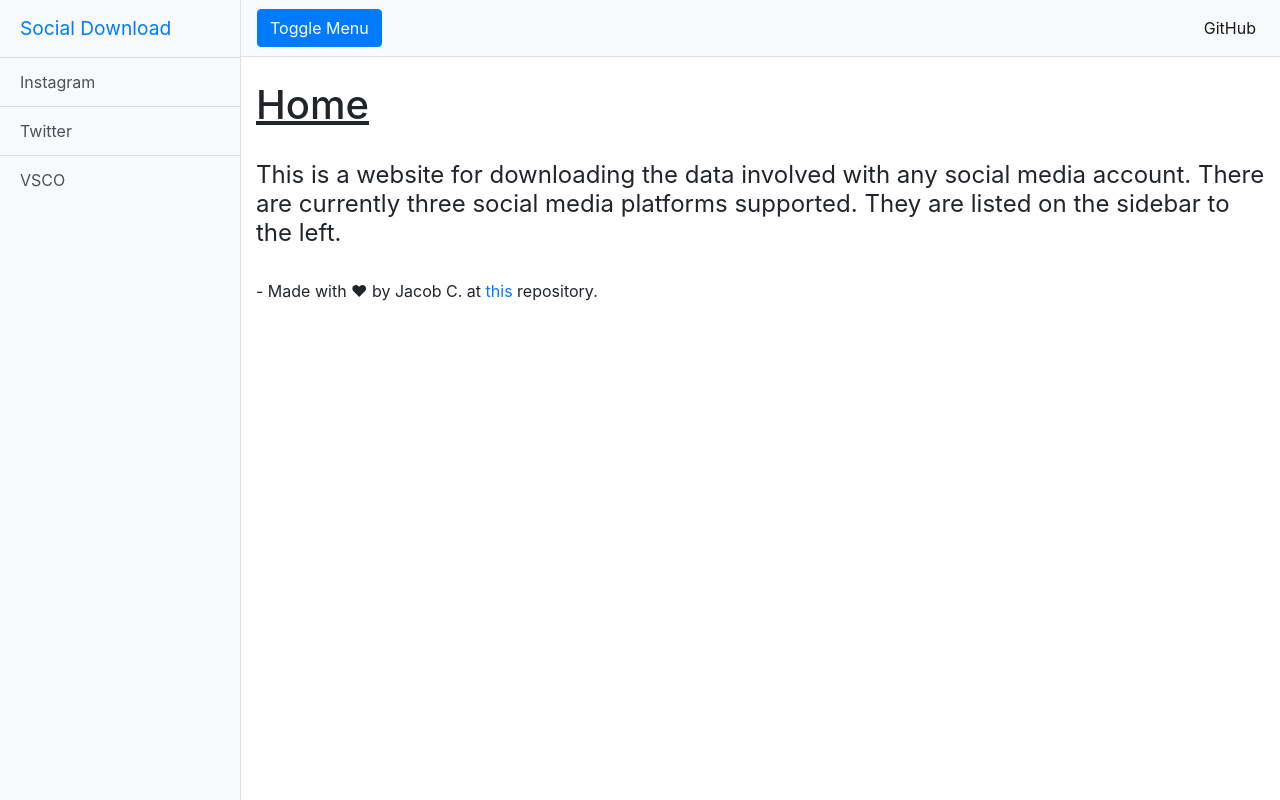
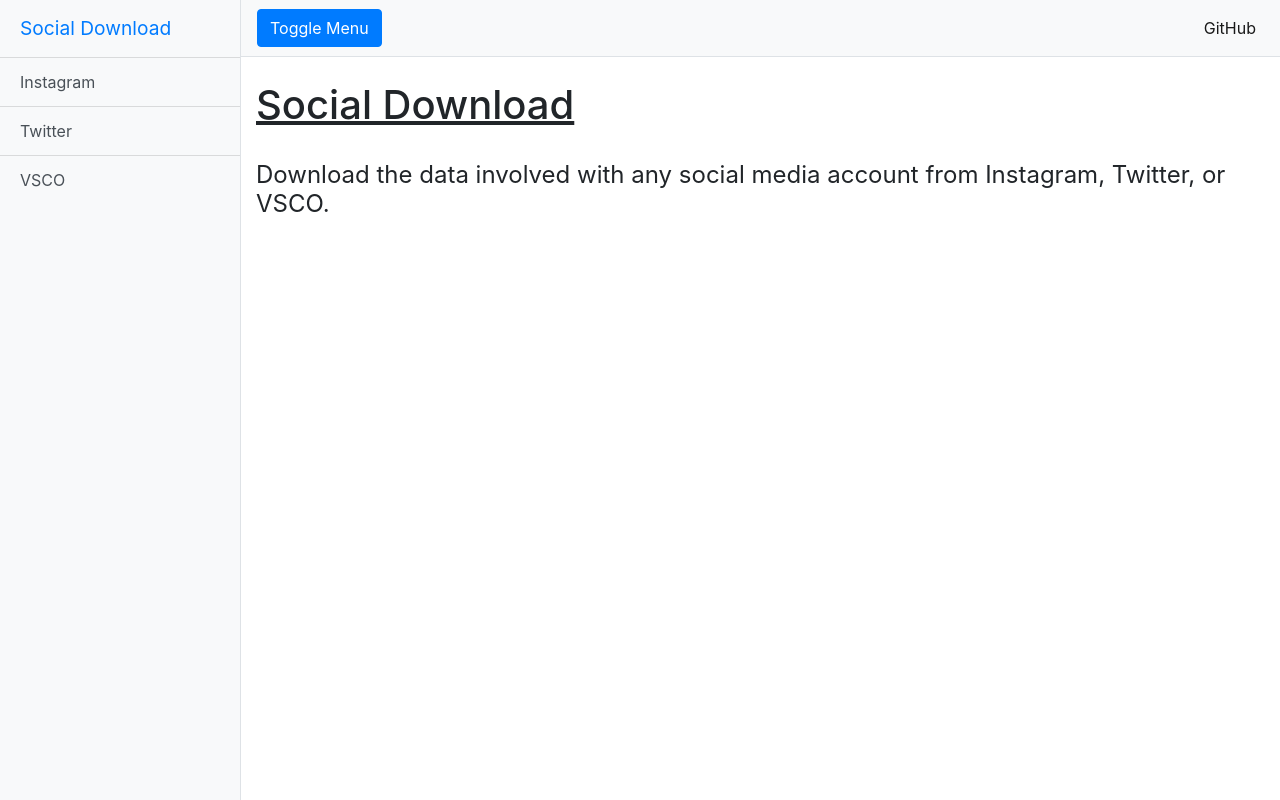
Before and after one commit to jacobc2700/social-download, a Flask app: page /home in a window 1280 px wide. Run offline with Flask 2, Linux system fonts and the light colour scheme; some libraries are stand-ins or nearby versions.

Commit message:
Small changes

```diff
--- a/templates/home.html
+++ b/templates/home.html
@@ -5,16 +5,13 @@
 {% block content %}
 
 <div class="container-fluid">
-    <h1 style="text-decoration: underline;" class="mt-4">Home</h1>
+    <h1 style="text-decoration: underline;" class="mt-4">Social Download</h1>
 
     <br>
 
-    <h4 style="font-weight: normal;">This is a website for downloading the data involved with any social media account.
-        There are currently three social media platforms supported. They are listed on the sidebar to the left.</h4>
+    <h4 style="font-weight: normal;">Download the data involved with any social media account from Instagram, Twitter, or VSCO.</h4>
 
     <br>
-
-    <p>- Made with ❤ by Jacob C. at <a href="https://github.com/jacobc2700/social-download">this</a> repository.</p>
 </div>
 
 {% endblock content %}
```
